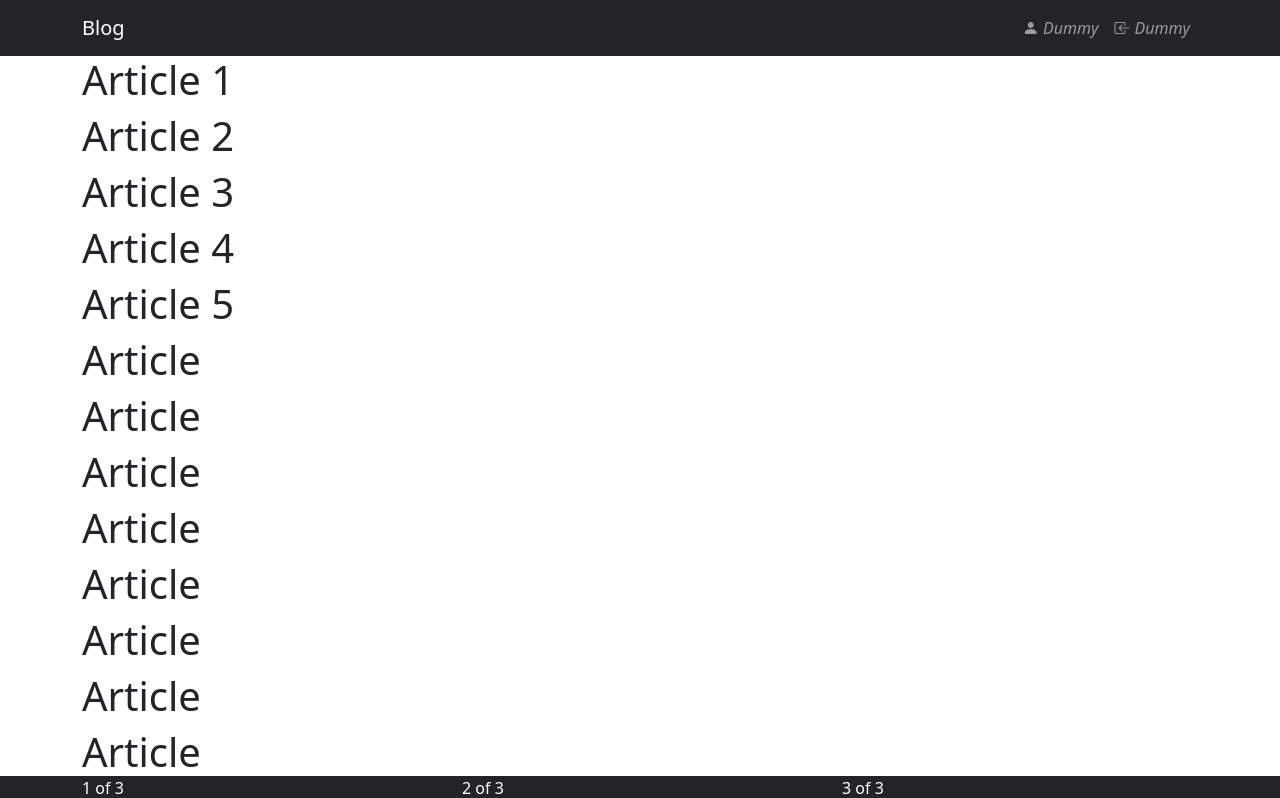
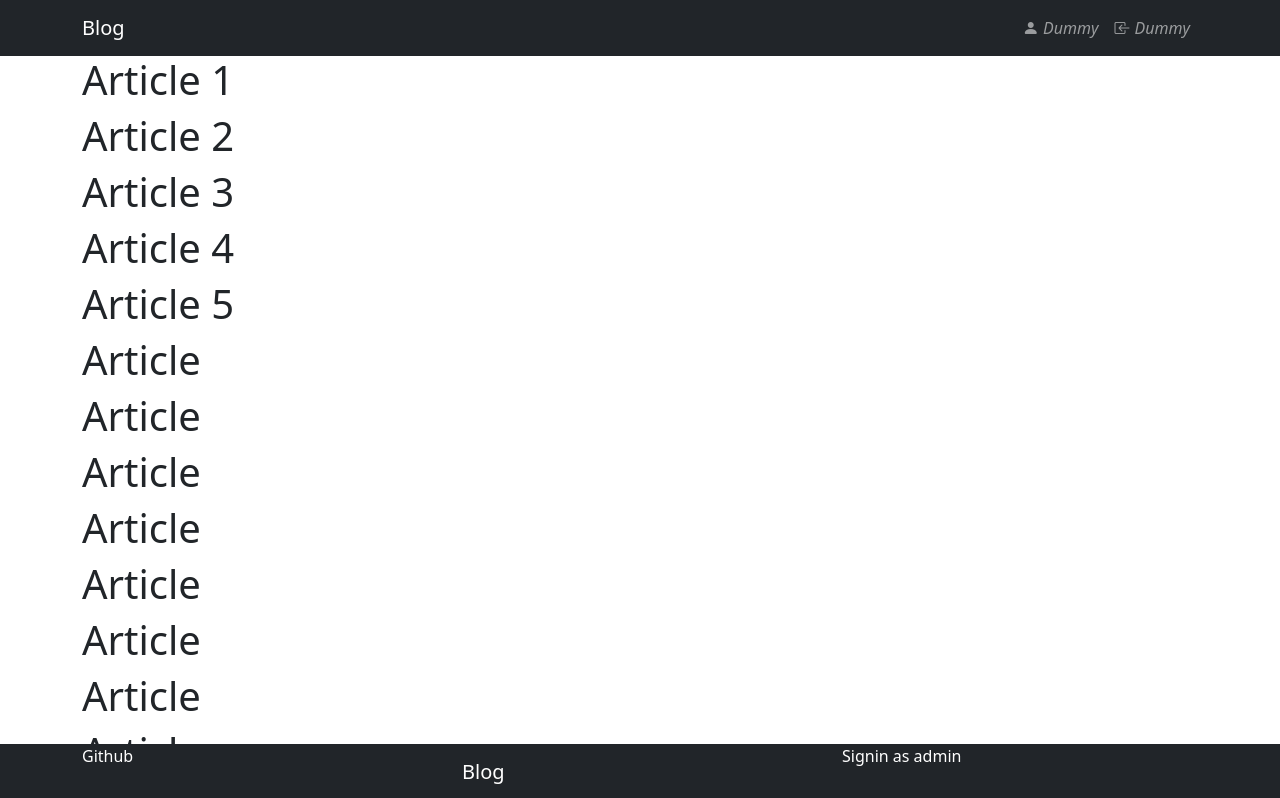
Before and after one commit to yamakenth/blog-api-client, a React (Create React App) app: page /articles in a window 1280 px wide. Shown: the top 798 px of the page. Built offline with nearby package versions, Linux system fonts and the light colour scheme.

Commit message:
Add semantic HTML tags to header and footer

```diff
--- a/src/App.css
+++ b/src/App.css
@@ -1,4 +1,4 @@
-.navbar,
+header,
 footer {
   position: sticky !important;
 }
--- a/src/components/Footer.js
+++ b/src/components/Footer.js
@@ -1,13 +1,15 @@
-import { Container, Row, Col } from 'react-bootstrap';
+import { Container, Row, Col, Navbar } from 'react-bootstrap';
 
 function Footer() {
   return (
     <footer className='bg-dark text-white fixed-bottom'>
       <Container>
         <Row>
-          <Col>1 of 3</Col>
-          <Col>2 of 3</Col>
-          <Col>3 of 3</Col>
+          <Col>Github</Col>
+          <Col>
+            <Navbar variant='dark'><Navbar.Brand href='/'>Blog</Navbar.Brand></Navbar>
+          </Col>
+          <Col>Signin as admin</Col>
         </Row>
       </Container>
     </footer>
--- a/src/components/NavBar.js
+++ b/src/components/NavBar.js
@@ -2,8 +2,8 @@ import { Container, Navbar, Nav } from 'react-bootstrap';
 
 function NavBar() {
   return (
-    <header>
-      <Navbar bg='dark' variant='dark' expand='sm' className='fixed-top'>
+    <header className='fixed-top'>
+      <Navbar bg='dark' variant='dark' expand='sm'>
         <Container>
           <Navbar.Brand href='/'>Blog</Navbar.Brand>
           <Nav>
```
